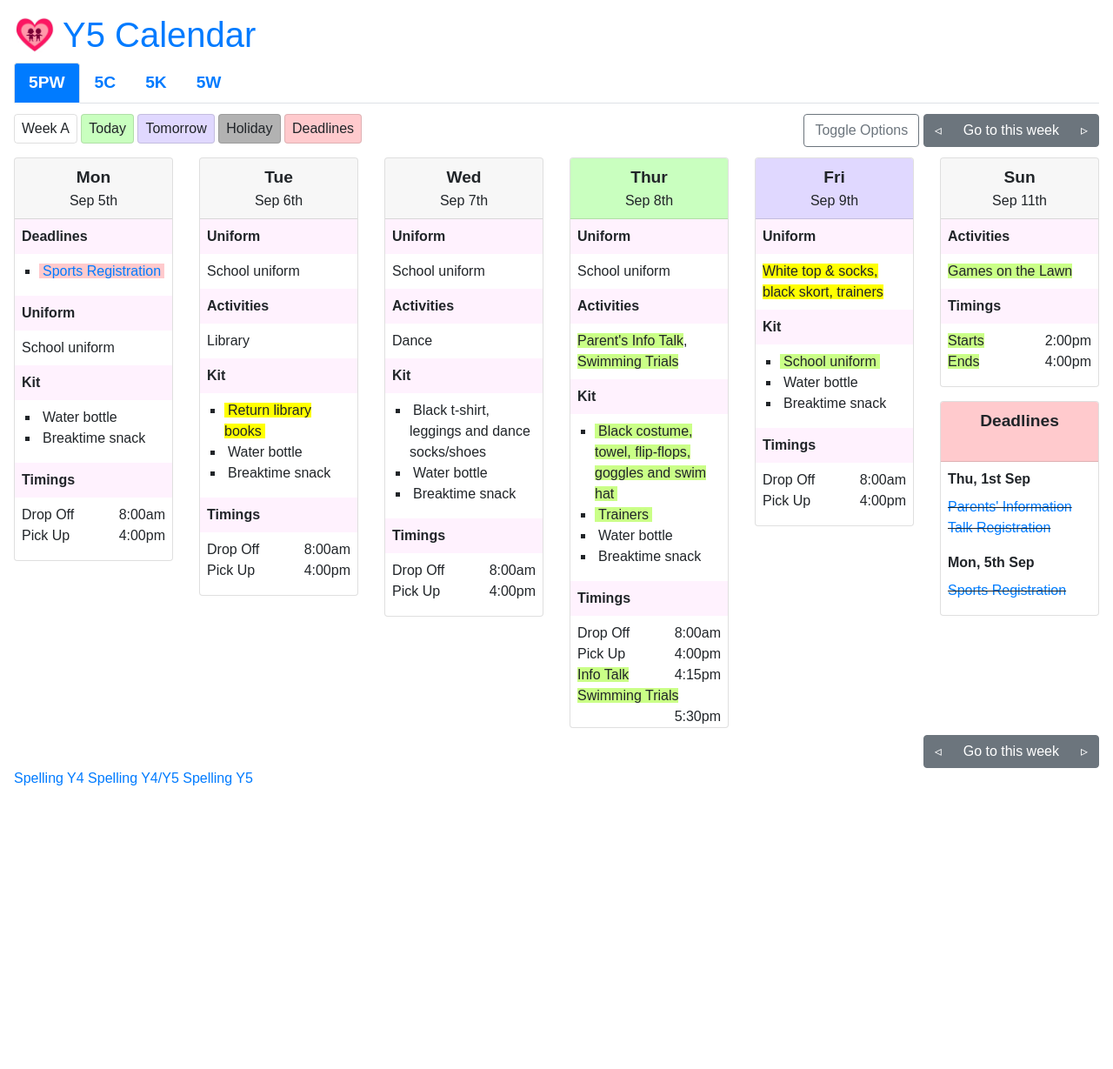
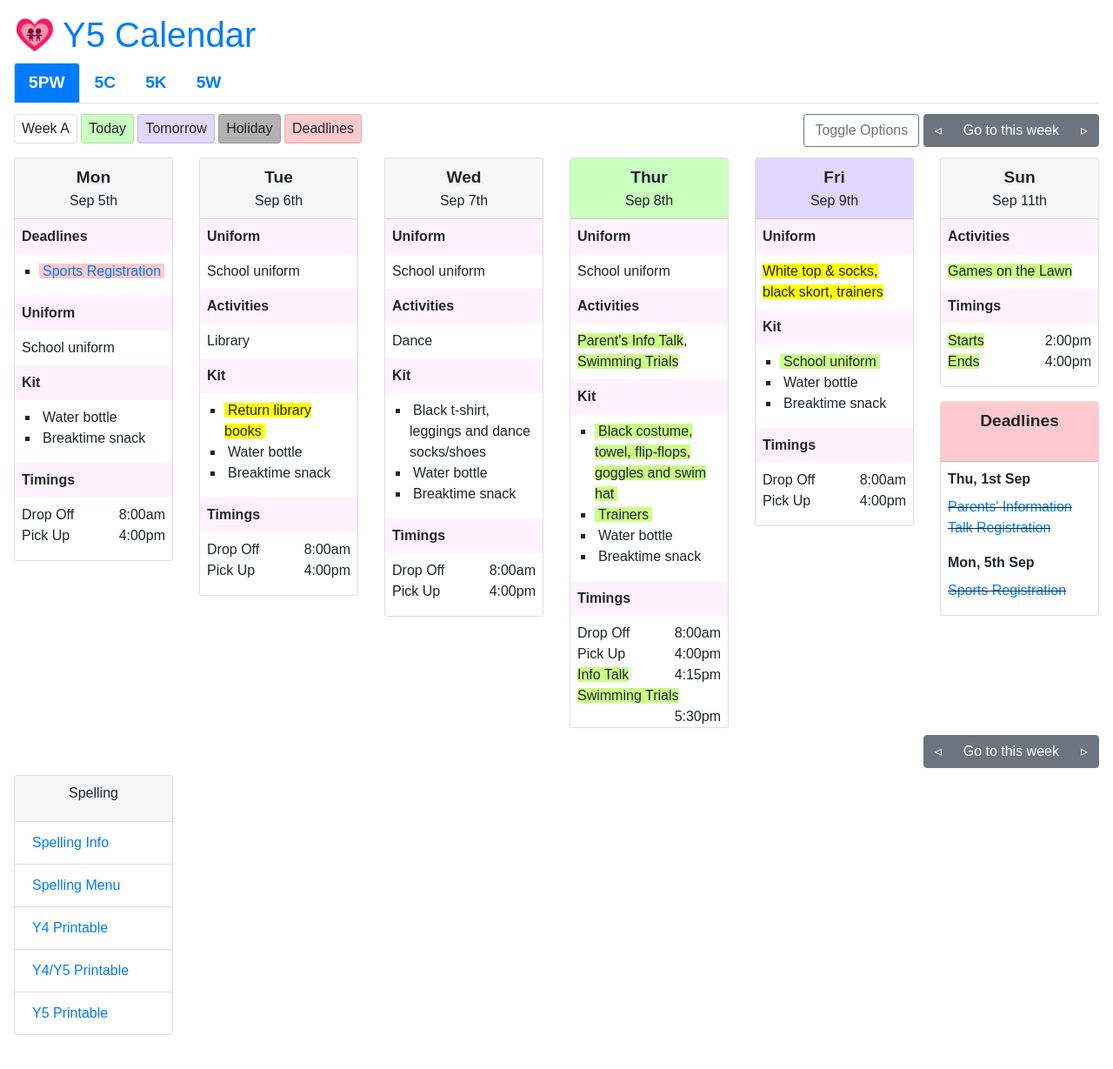
Before and after one commit to bgsparents/bgscalendar, a Jekyll site: the page built from bgs5/calendar.html, in a window 1280 px wide and 1229 px high. Shown: the whole window at 87% size. Built offline with Jekyll 4.4.1, drawn with Linux system fonts in a browser that asks for light colours; nearby versions of some CDN libraries; some web fonts are replaced.

Commit message:
y5 spelling updates

```diff
--- a/bgs5/calendar.html
+++ b/bgs5/calendar.html
@@ -534,6 +534,21 @@ css: calendar.css?cb=7
     new Calendar(data, 'bgs5');
 </script>
 
-<a href="spelling">Spelling Y4</a>
-<a href="spelling-with-y5">Spelling Y4/Y5</a>
-<a href="spelling-y5">Spelling Y5</a>
+<div class="row">
+    <div class="col-12 col-md-2">
+        <div class="card">
+
+            <div class="card-header">
+                <div class="card-title">Spelling</div>
+            </div>
+
+            <ul class="list-group list-group-flush">
+                <li class="list-group-item"><a href="year-5-spelling-information.pdf" target="_spellinginfo">Spelling Info</a></li>
+                <li class="list-group-item"><a href="ks2-spelling-menu.pdf" target="_spellingmenu">Spelling Menu</a></li>
+                <li class="list-group-item"><a href="spelling" target="spelling4">Y4 Printable</a></li>
+                <li class="list-group-item"><a href="spelling-with-y5" target="spelling45">Y4/Y5 Printable</a></li>
+                <li class="list-group-item"><a href="spelling-y5" target="spelling5">Y5 Printable</a></li>
+            </ul>
+        </div>
+    </div>
+</div>
--- a/bgs5/spelling-with-y5.html
+++ b/bgs5/spelling-with-y5.html
@@ -1,7 +1,7 @@
 ---
 layout: default
 title: Izzy's Y4/Y5 Spelling
-homeLink: /bgs4/spelling
+homeLink: /bgs5/spelling
 css: calendar.css?cb=7
 ---
 
--- a/bgs5/spelling-y5.html
+++ b/bgs5/spelling-y5.html
@@ -1,7 +1,7 @@
 ---
 layout: default
 title: Izzy's Y5 Spelling
-homeLink: /bgs4/spelling
+homeLink: /bgs5/spelling
 css: calendar.css?cb=7
 ---
 
--- a/bgs5/spelling.html
+++ b/bgs5/spelling.html
@@ -1,7 +1,7 @@
 ---
 layout: default
-title: Flo's Y3 Spelling
-homeLink: /bgs4/spelling
+title: Izzy's Y4 Spelling
+homeLink: /bgs5/spelling
 css: calendar.css?cb=7
 ---
 
```
Also changed, not shown: 2 other files.
